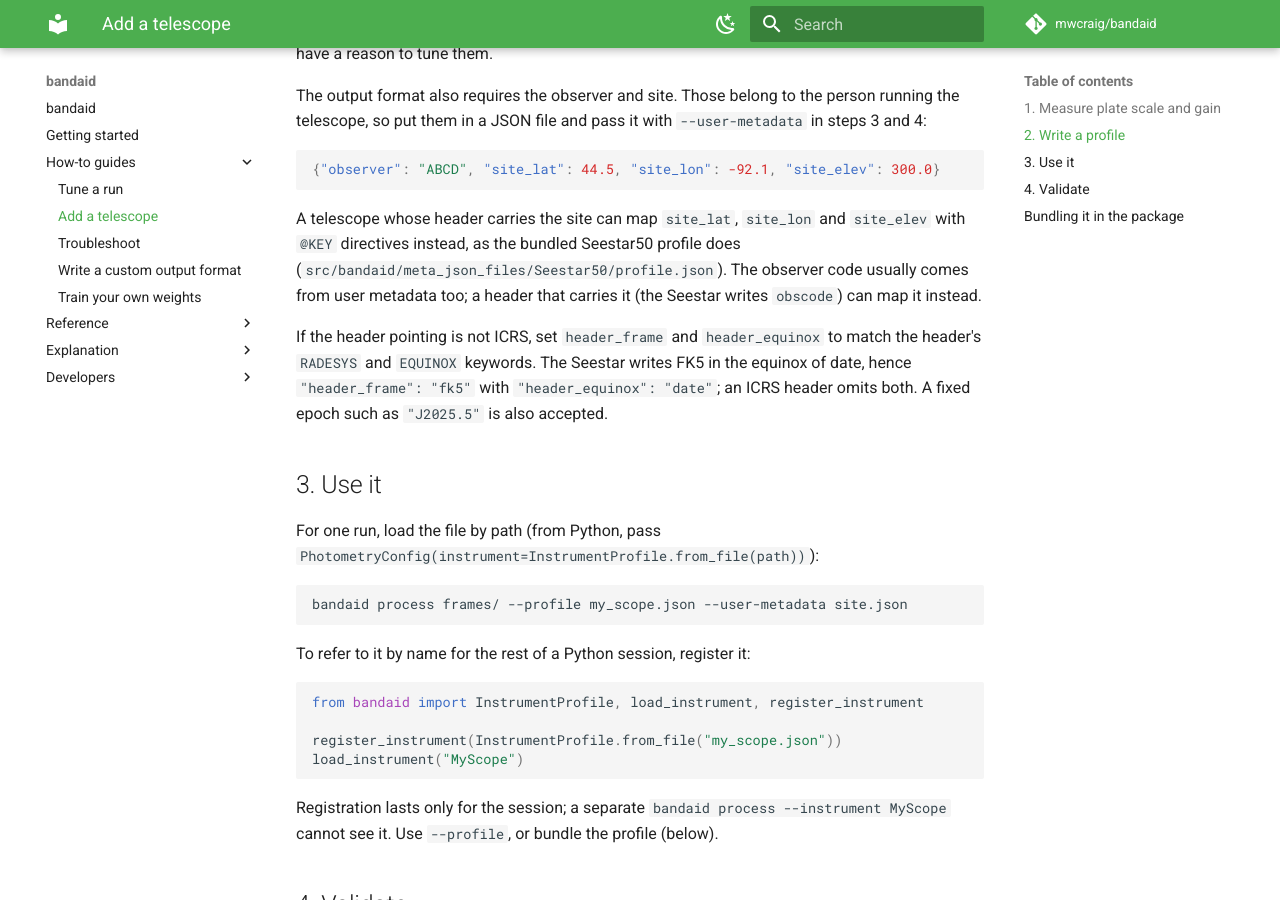
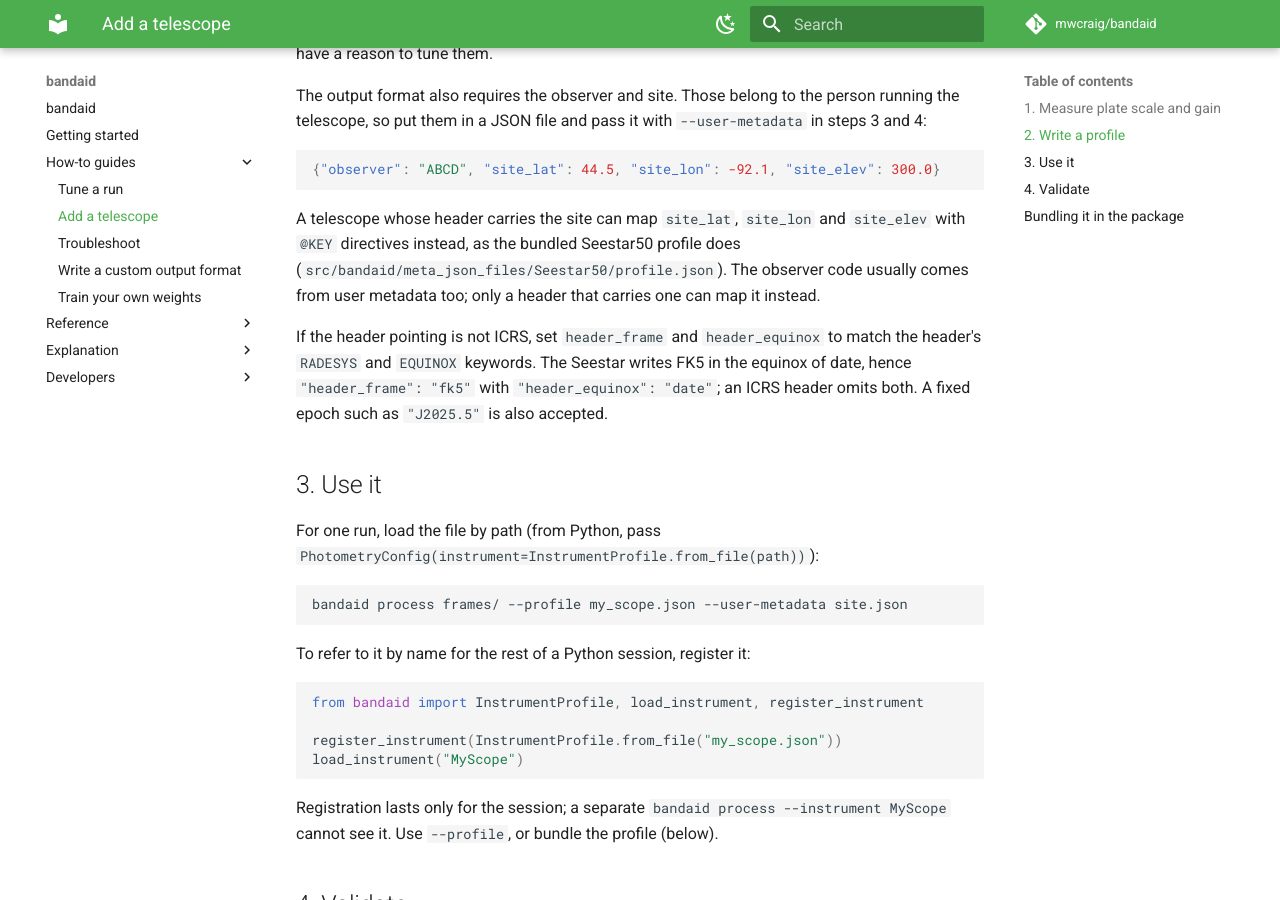
Before and after one commit to mwcraig/bandaid, an MkDocs documentation site: the page built from docs/howto/add_a_telescope.md, in a window 1280 px wide and 900 px high, scrolled down 1521 px. Built offline with MkDocs 1.6.1 and Material for MkDocs 9.7.7, drawn with Linux system fonts in a browser that asks for light colours; comment, search, counter and statistics services are not loaded.

Commit message:
Do not claim the Seestar writes an observer code
Seestar headers carry no obscode keyword; the bundled profile's
"@obscode" only resolves when something else has added one, so the
observer code comes from --user-metadata in practice.

🤖 Generated with [Claude Code](https://claude.com/claude-code)
Claude-Session: https://claude.ai/code/session_01Gy3gmZ4fN9Joarq36S22S7

```diff
--- a/docs/howto/add_a_telescope.md
+++ b/docs/howto/add_a_telescope.md
@@ -81,7 +81,7 @@ with `--user-metadata` in steps 3 and 4:
 
 A telescope whose header carries the site can map `site_lat`, `site_lon` and
 `site_elev` with `@KEY` directives instead, as the bundled Seestar50 profile does
-(`src/bandaid/meta_json_files/Seestar50/profile.json`). The observer code usually comes from user metadata too; a header that carries it (the Seestar writes `obscode`) can map it instead.
+(`src/bandaid/meta_json_files/Seestar50/profile.json`). The observer code usually comes from user metadata too; only a header that carries one can map it instead.
 
 If the header pointing is not ICRS, set `header_frame` and `header_equinox` to
 match the header's `RADESYS` and `EQUINOX` keywords. The Seestar writes FK5 in the
```
